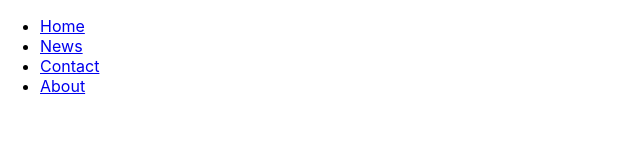
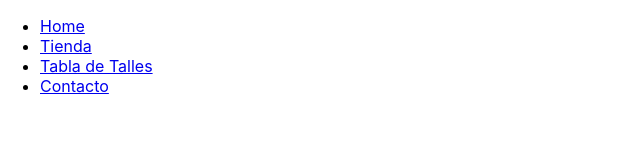
Before and after one commit to lucasverblud/reactJS, a React (Create React App) app: page / in a window 1280 px wide. Shown: the top 160 px of the page, without its empty margins (0-640 px from the left). Built offline with nearby package versions, Linux system fonts and the light colour scheme.

Commit message:
name links navbar

```diff
--- a/src/components/NavBar.jsx
+++ b/src/components/NavBar.jsx
@@ -5,9 +5,9 @@ export default function NavBar() {
         <>
             <ul>
                 <li><a href="#">Home</a></li>
-                <li><a href="#">News</a></li>
-                <li><a href="#">Contact</a></li>
-                <li><a href="#">About</a></li>
+                <li><a href="#">Tienda</a></li>
+                <li><a href="#">Tabla de Talles</a></li>
+                <li><a href="#">Contacto</a></li>
             </ul>
         </>
     )
```
